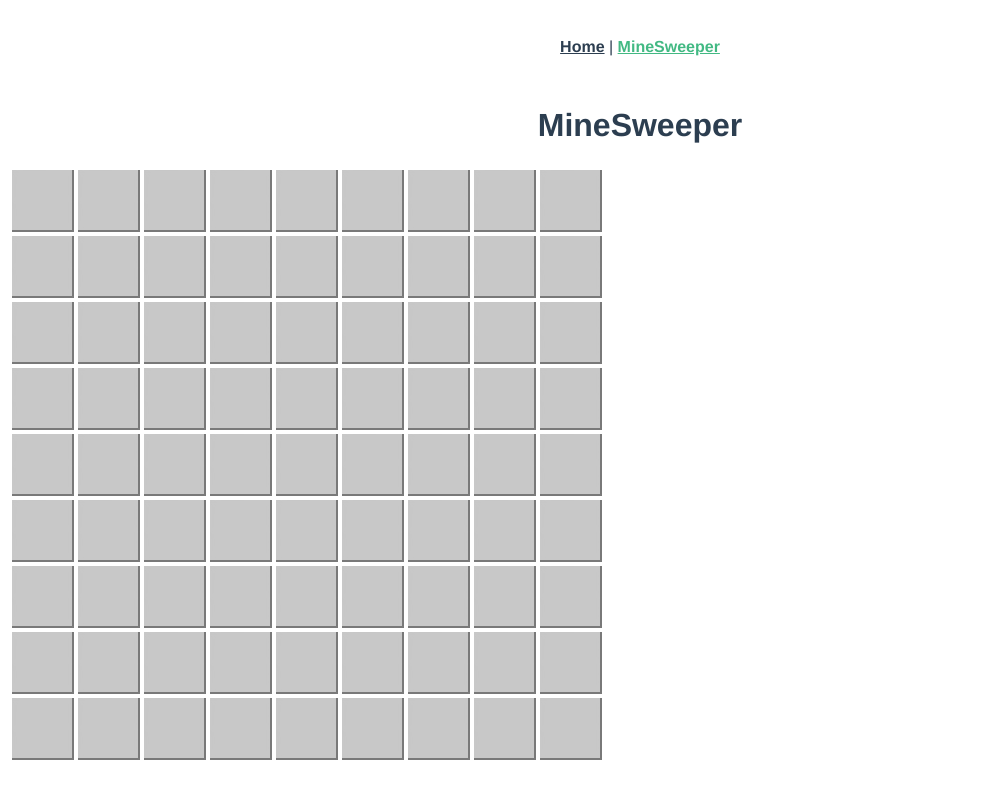
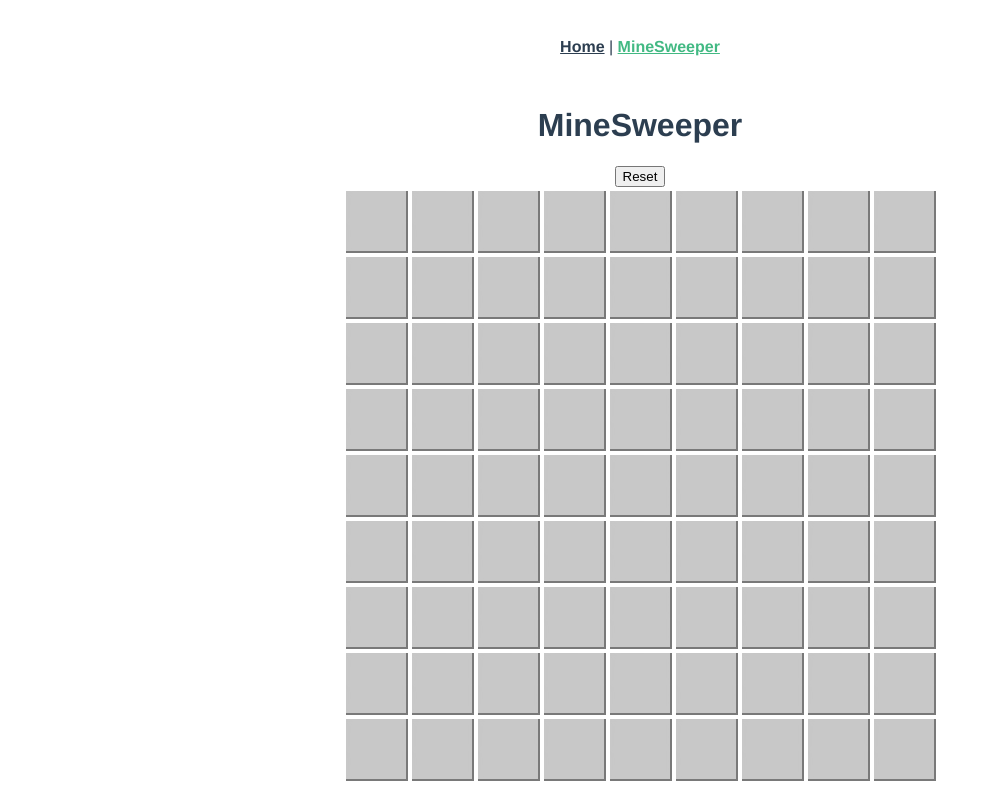
Before and after one commit to AlexNayl/WebDevGroupProject, a Vue app: page /MineSweeper in a window 1280 px wide. Shown: the whole page, without its empty margins (0-987 px from the left). Built offline with nearby package versions, Linux system fonts and the light colour scheme.

Commit message:
Added Reset Button

```diff
--- a/src/components/MineSweeperGame.vue
+++ b/src/components/MineSweeperGame.vue
@@ -1,9 +1,9 @@
 <template>
+    <button @click="reset">Reset</button>
     <div id="gameDiv"></div>
 </template>
 
 <script>
-    //import Minesweeper from '@/../public/scripts/minesweeper.js';
     import $ from 'jquery';
     class Minesweeper{
         static MAX_BOMBS_3X3 = 6;
@@ -224,7 +224,7 @@
         }
     }
     import '@/../public/stylesheets/main.css';
-    const BOARD_SIZE = 9; // Can change later this represents an 9x9 board
+    const BOARD_SIZE = 9; // Can change later this. Represents an 9x9 board
     const NUM_BOMBS = 10; //
 
     export default {
@@ -239,6 +239,9 @@
             startup: function(){
                 this.game = new Minesweeper(BOARD_SIZE, NUM_BOMBS);
             },
+            reset: function (){
+                this.game.reset();
+            },
             // TODO: ADD BACK inArray not neccessary to be part of game
         },
         mounted(){
@@ -249,3 +252,10 @@
         },
     }
 </script>
+
+<style>
+    table{
+        margin-left: auto;
+        margin-right: auto;
+    }
+</style>
```
